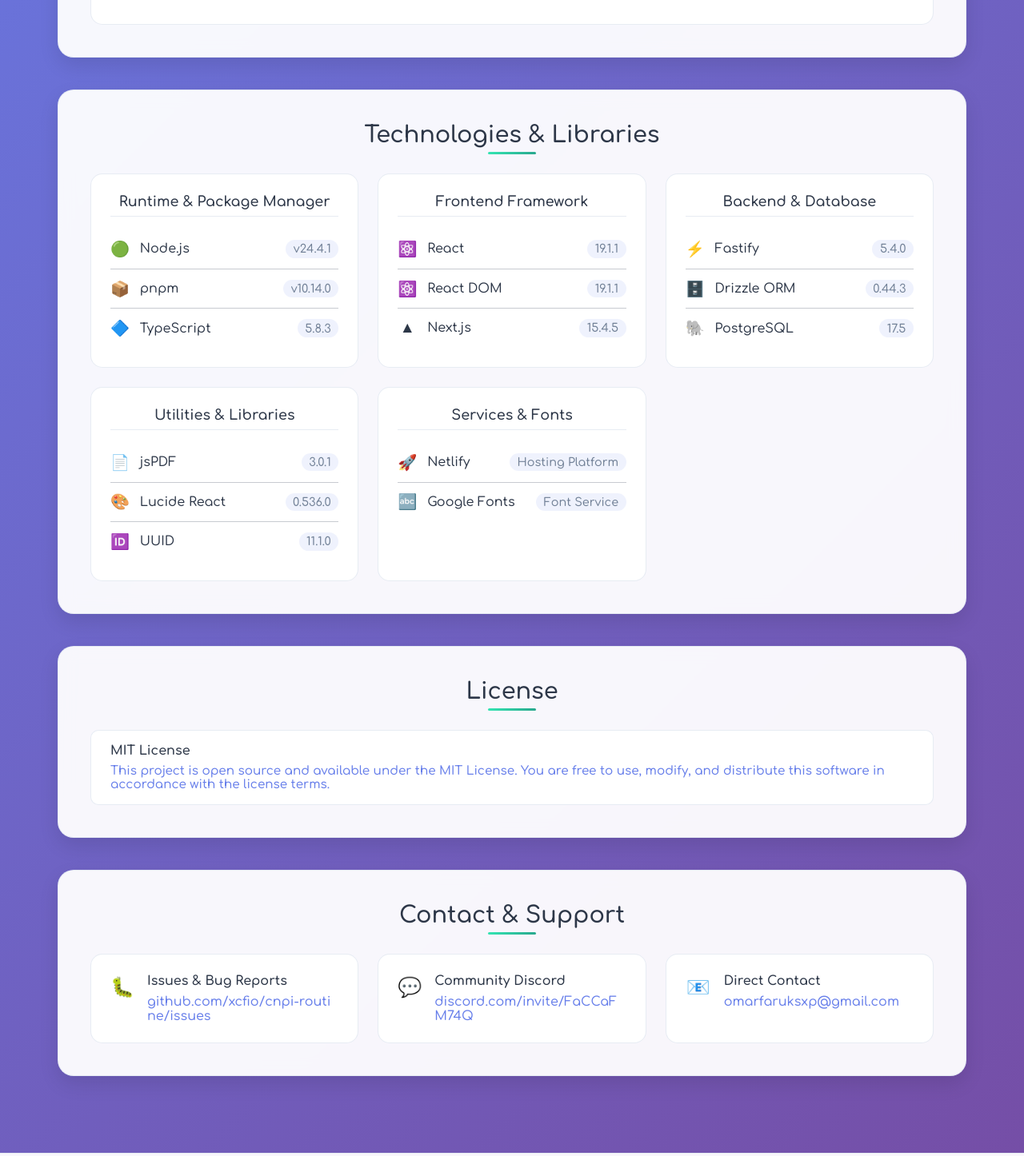
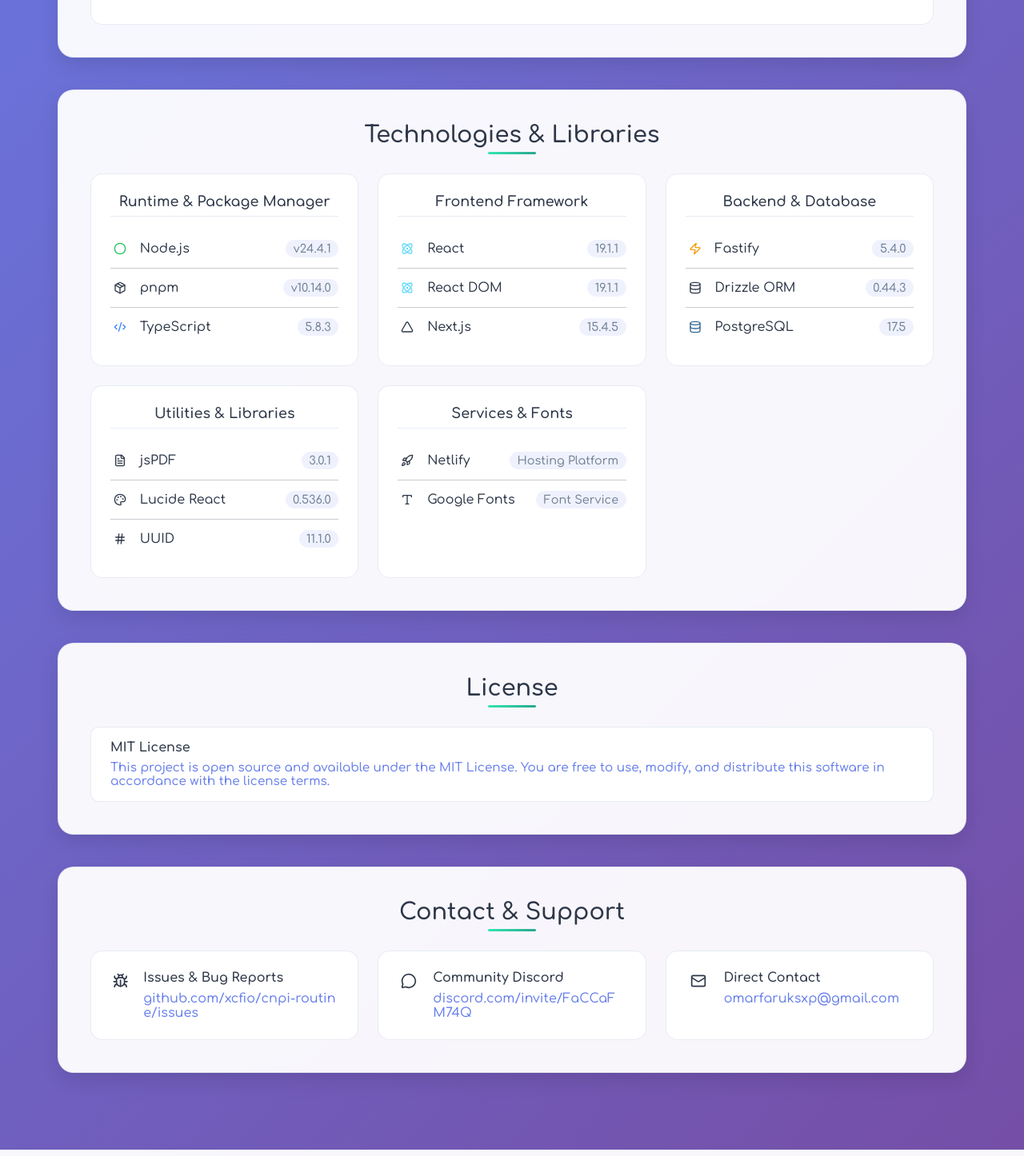
Before and after one commit to xcfio/cnpi-routine, a Next.js app: page /credits in a window 1280 px wide. Shown: the part 888-2334 px from the top of the page at 80% size. Built offline with nearby package versions, Linux system fonts and the light colour scheme.

Commit message:
Refactor CreditsPage to use Lucide icons for technology and contact items

```diff
--- a/src/app/credits/page.tsx
+++ b/src/app/credits/page.tsx
@@ -1,5 +1,22 @@
 import Footer from "@/components/Footer"
 import type { Metadata } from "next"
+import {
+    Circle,
+    Package,
+    Code2,
+    Atom,
+    Triangle,
+    Zap,
+    Database,
+    FileText,
+    Palette,
+    Hash,
+    Rocket,
+    Type,
+    Bug,
+    MessageCircle,
+    Mail
+} from "lucide-react"
 import "./style.css"
 
 export const metadata: Metadata = {
@@ -97,17 +114,17 @@
                                 <div className="tech-category">
                                     <h3>Runtime & Package Manager</h3>
                                     <div className="tech-item">
-                                        <span className="tech-icon">🟢</span>
+                                        <Circle className="tech-icon" size={16} color="#22c55e" />
                                         <span className="tech-name">Node.js</span>
                                         <span className="tech-version">v24.4.1</span>
                                     </div>
                                     <div className="tech-item">
-                                        <span className="tech-icon">📦</span>
+                                        <Package className="tech-icon" size={16} />
                                         <span className="tech-name">pnpm</span>
                                         <span className="tech-version">v10.14.0</span>
                                     </div>
                                     <div className="tech-item">
-                                        <span className="tech-icon">🔷</span>
+                                        <Code2 className="tech-icon" size={16} color="#3b82f6" />
                                         <span className="tech-name">TypeScript</span>
                                         <span className="tech-version">5.8.3</span>
                                     </div>
@@ -117,17 +134,17 @@
                                 <div className="tech-category">
                                     <h3>Frontend Framework</h3>
                                     <div className="tech-item">
-                                        <span className="tech-icon">⚛️</span>
+                                        <Atom className="tech-icon" size={16} color="#61dafb" />
                                         <span className="tech-name">React</span>
                                         <span className="tech-version">19.1.1</span>
                                     </div>
                                     <div className="tech-item">
-                                        <span className="tech-icon">⚛️</span>
+                                        <Atom className="tech-icon" size={16} color="#61dafb" />
                                         <span className="tech-name">React DOM</span>
                                         <span className="tech-version">19.1.1</span>
                                     </div>
                                     <div className="tech-item">
-                                        <span className="tech-icon">▲</span>
+                                        <Triangle className="tech-icon" size={16} />
                                         <span className="tech-name">Next.js</span>
                                         <span className="tech-version">15.4.5</span>
                                     </div>
@@ -137,17 +154,17 @@
                                 <div className="tech-category">
                                     <h3>Backend & Database</h3>
                                     <div className="tech-item">
-                                        <span className="tech-icon">⚡</span>
+                                        <Zap className="tech-icon" size={16} color="#f59e0b" />
                                         <span className="tech-name">Fastify</span>
                                         <span className="tech-version">5.4.0</span>
                                     </div>
                                     <div className="tech-item">
-                                        <span className="tech-icon">🗄️</span>
+                                        <Database className="tech-icon" size={16} />
                                         <span className="tech-name">Drizzle ORM</span>
                                         <span className="tech-version">0.44.3</span>
                                     </div>
                                     <div className="tech-item">
-                                        <span className="tech-icon">🐘</span>
+                                        <Database className="tech-icon" size={16} color="#336791" />
                                         <span className="tech-name">PostgreSQL</span>
                                         <span className="tech-version">17.5</span>
                                     </div>
@@ -157,17 +174,17 @@
                                 <div className="tech-category">
                                     <h3>Utilities & Libraries</h3>
                                     <div className="tech-item">
-                                        <span className="tech-icon">📄</span>
+                                        <FileText className="tech-icon" size={16} />
                                         <span className="tech-name">jsPDF</span>
                                         <span className="tech-version">3.0.1</span>
                                     </div>
                                     <div className="tech-item">
-                                        <span className="tech-icon">🎨</span>
+                                        <Palette className="tech-icon" size={16} />
                                         <span className="tech-name">Lucide React</span>
                                         <span className="tech-version">0.536.0</span>
                                     </div>
                                     <div className="tech-item">
-                                        <span className="tech-icon">🆔</span>
+                                        <Hash className="tech-icon" size={16} />
                                         <span className="tech-name">UUID</span>
                                         <span className="tech-version">11.1.0</span>
                                     </div>
@@ -177,12 +194,12 @@
                                 <div className="tech-category">
                                     <h3>Services & Fonts</h3>
                                     <div className="tech-item">
-                                        <span className="tech-icon">🚀</span>
+                                        <Rocket className="tech-icon" size={16} />
                                         <span className="tech-name">Netlify</span>
                                         <span className="tech-version">Hosting Platform</span>
                                     </div>
                                     <div className="tech-item">
-                                        <span className="tech-icon">🔤</span>
+                                        <Type className="tech-icon" size={16} />
                                         <span className="tech-name">Google Fonts</span>
                                         <span className="tech-version">Font Service</span>
                                     </div>
@@ -209,7 +226,7 @@
                             <h2 className="section-title">Contact & Support</h2>
                             <div className="contact-grid">
                                 <div className="contact-item">
-                                    <span className="contact-icon">🐛</span>
+                                    <Bug className="contact-icon" size={20} />
                                     <div className="contact-info">
                                         <h4>Issues & Bug Reports</h4>
                                         <a
@@ -223,7 +240,7 @@
                                 </div>
 
                                 <div className="contact-item">
-                                    <span className="contact-icon">💬</span>
+                                    <MessageCircle className="contact-icon" size={20} />
                                     <div className="contact-info">
                                         <h4>Community Discord</h4>
                                         <a
@@ -237,7 +254,7 @@
                                 </div>
 
                                 <div className="contact-item">
-                                    <span className="contact-icon">📧</span>
+                                    <Mail className="contact-icon" size={20} />
                                     <div className="contact-info">
                                         <h4>Direct Contact</h4>
                                         <a href="mailto:omarfaruksxp@gmail.com">omarfaruksxp@gmail.com</a>
```
